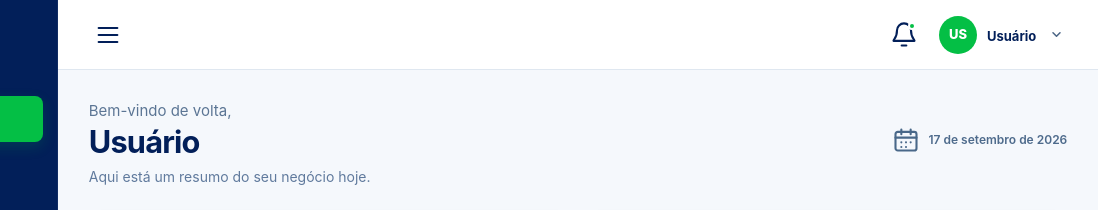
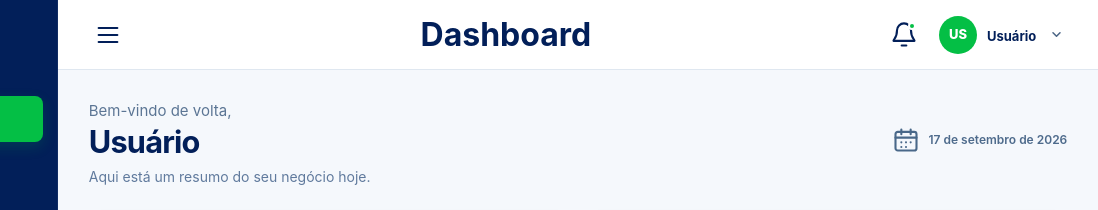
Before and after one commit to Mattmjc002/stockzap, a plain HTML site: page html/dashboard.html in a window 1280 px wide. Shown: the top 210 px of the page, 182-1280 px from the left. Drawn offline with nearby package versions, Linux system fonts and the light colour scheme.

Commit message:
Adicionando cabeçalho ao dashboard

```diff
--- a/html/dashboard.html
+++ b/html/dashboard.html
@@ -89,6 +89,9 @@
 				<button aria-label="Abrir menu" class="botao-menu">
 					<img src="../imagens/icones/menu-navy.svg" alt="" />
 				</button>
+				<div class="linha-container">
+					<h1>Dashboard</h1>
+				</div>
 				<div class="topbar-direita">
 					<button aria-label="Notificações" class="notificacoes">
 						<img src="../imagens/icones/bell-navy.svg" alt="" />
```
